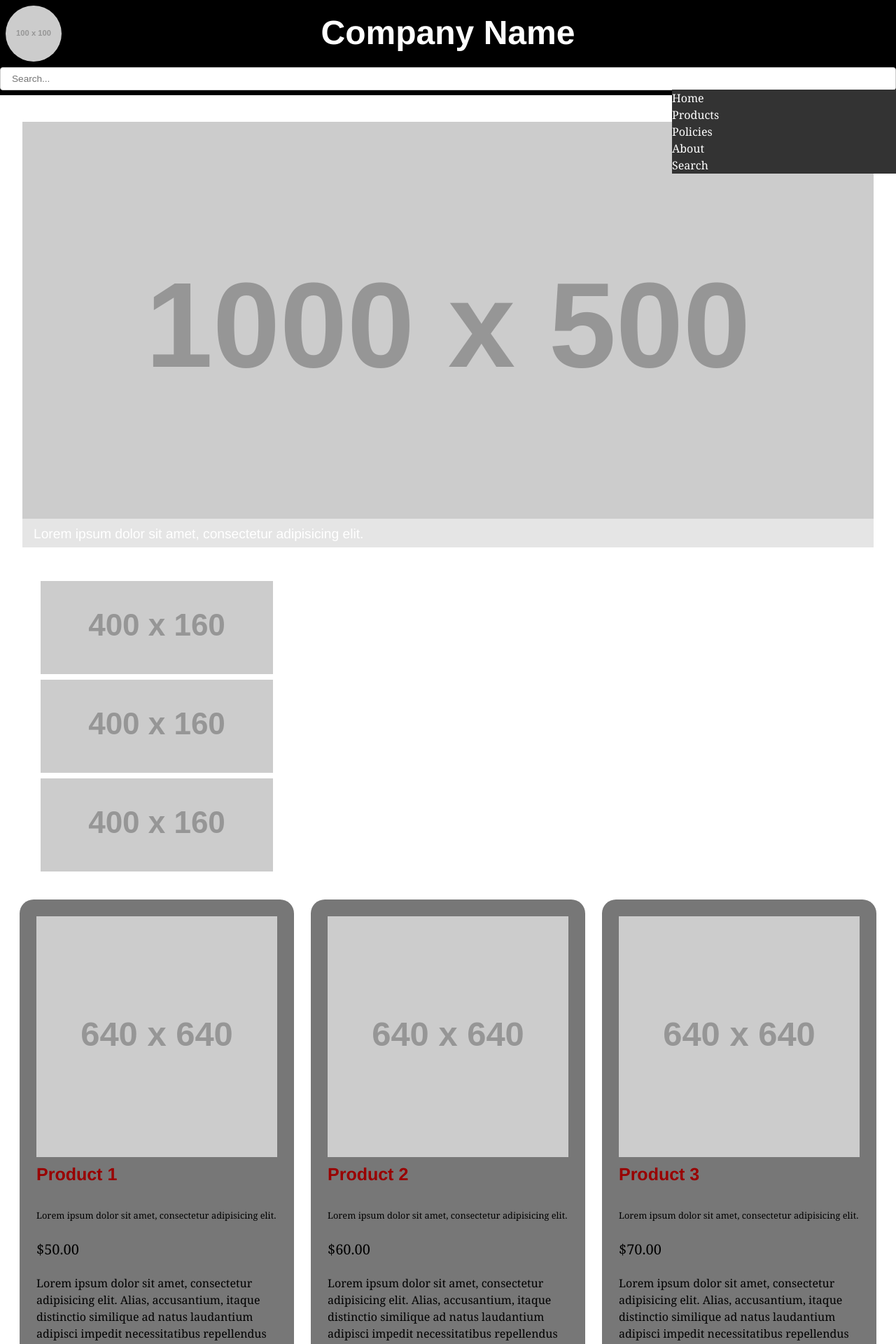
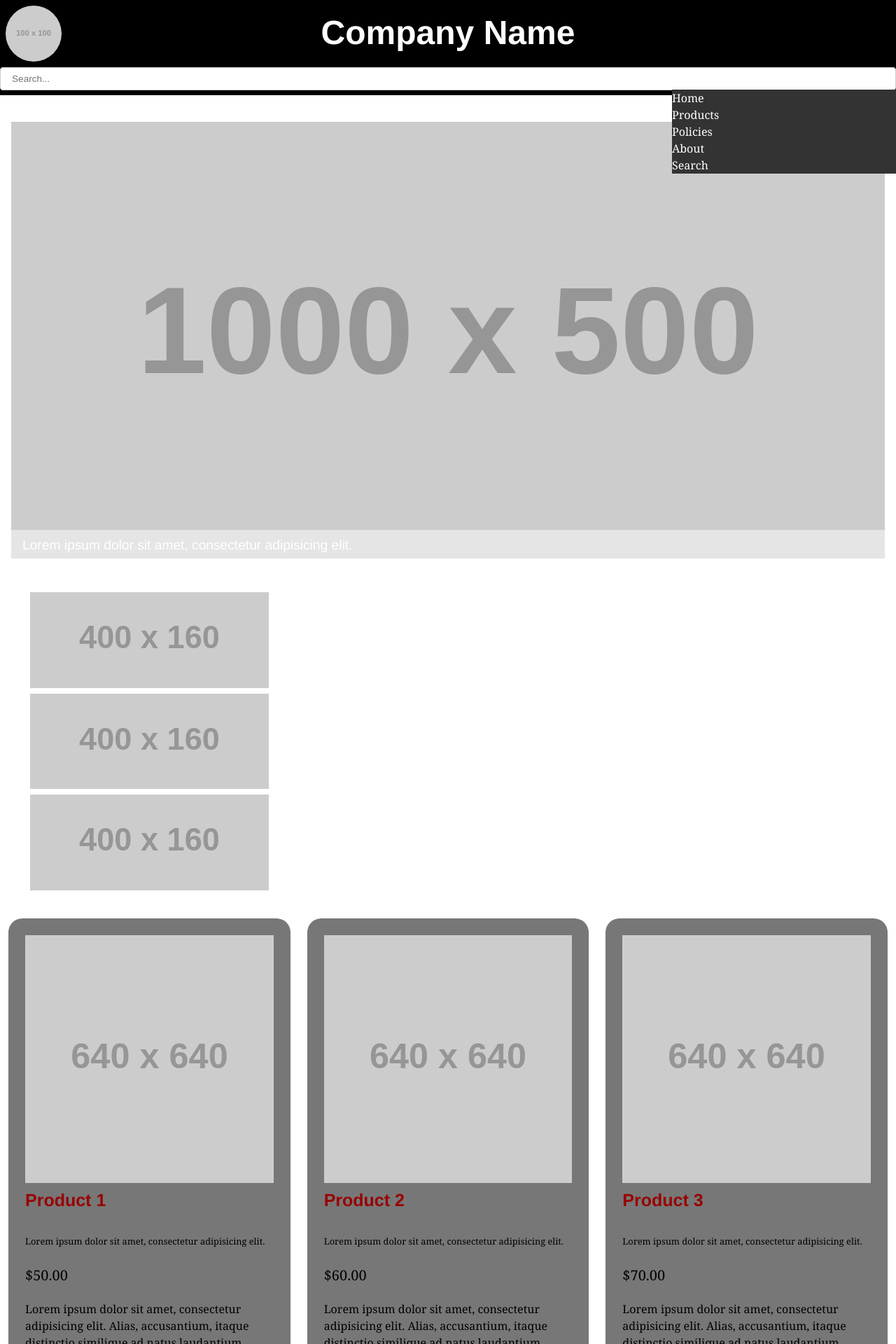
Before and after one commit to birchy009/ecommerce-website, a Jekyll site: the page styleguide/product-details.html, which Jekyll copies as it is, in a window 1280 px wide. Shown: the top 1920 px of the page at 70% size. Built offline with Jekyll 4.4.1, drawn with Linux system fonts in a browser that asks for light colours; Markdown is read by kramdown in place of the engine named in the settings.

Commit message:
spelling mistake

```diff
--- a/css/common.css
+++ b/css/common.css
@@ -27,10 +27,6 @@ body {
 	width: 100%;
 }
 
-main {
-	padding: 0 1rem;
-}
-
 .ir {
 	overflow: hidden;
 
```
Also changed, not shown: products/bridgestone.md (renamed from products/bridestone.md).
